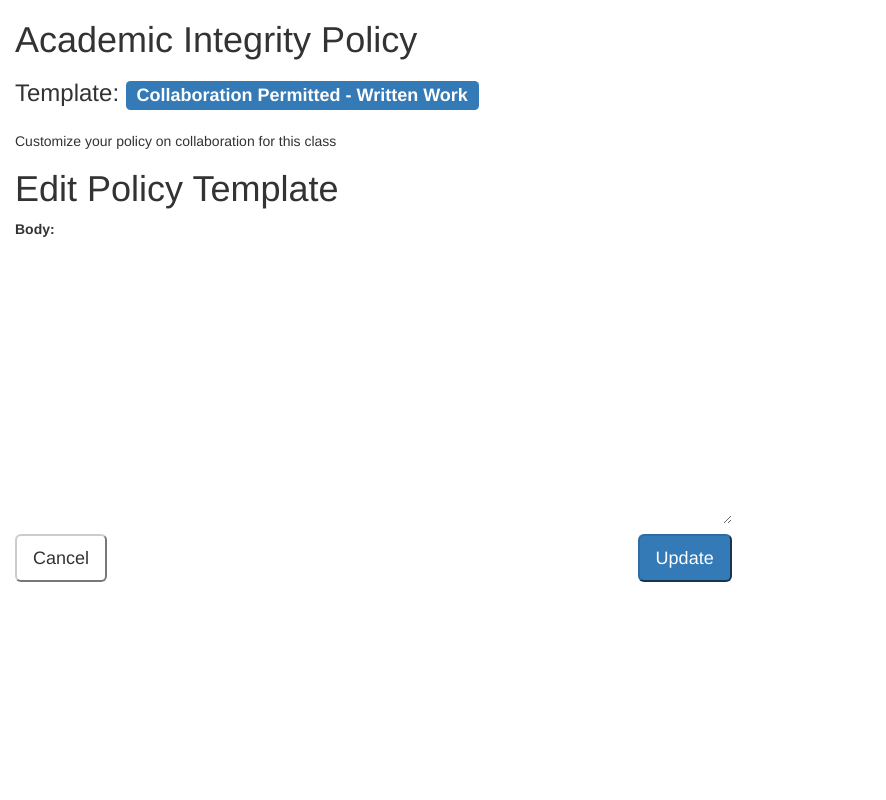
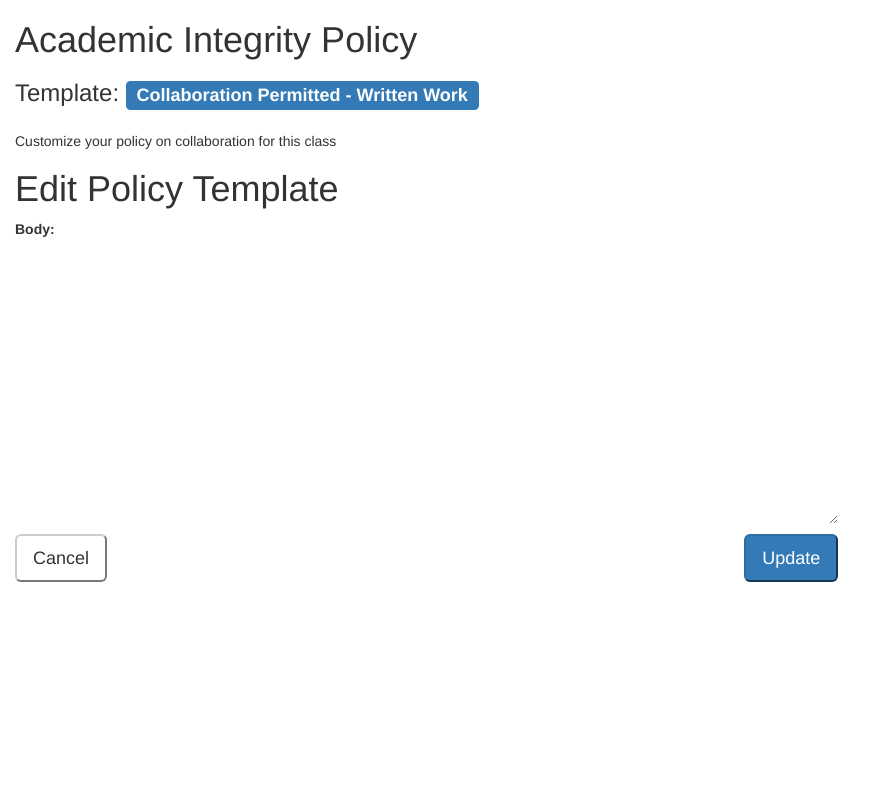
Before and after one commit to Harvard-ATG/academic_integrity_tool_v2, a Django app: template templates/admin_level_template_edit.html in a window 1280 px wide. Shown: the whole page, without its empty margins (0-886 px from the left). Run offline with Django 3.2, Linux system fonts and the light colour scheme; the template is opened without the code that fills it: values that come from a table or form of the project are taken from there, others are empty; parts of the project's set-up code (start-up, migrations or seed data) failed here and were passed over; some libraries are stand-ins or nearby versions.

Commit message:
Resize editor

```diff
--- a/templates/admin_level_template_edit.html
+++ b/templates/admin_level_template_edit.html
@@ -36,7 +36,7 @@
 
     <body>
 
-        <div class="col-sm-7">
+        <div class="col-sm-8">
             <h1>Academic Integrity Policy</h1>
             <h3>Template: <span class="label label-primary">Collaboration Permitted - Written Work</span></h3>
             <h5 style="margin-top: 2em">Customize your policy on collaboration for this class</h5>
@@ -49,7 +49,7 @@
 
         </div>
 
-        <div class="col-sm-5"></div>
+        <div class="col-sm-4"></div>
 
     </body>
 
```
